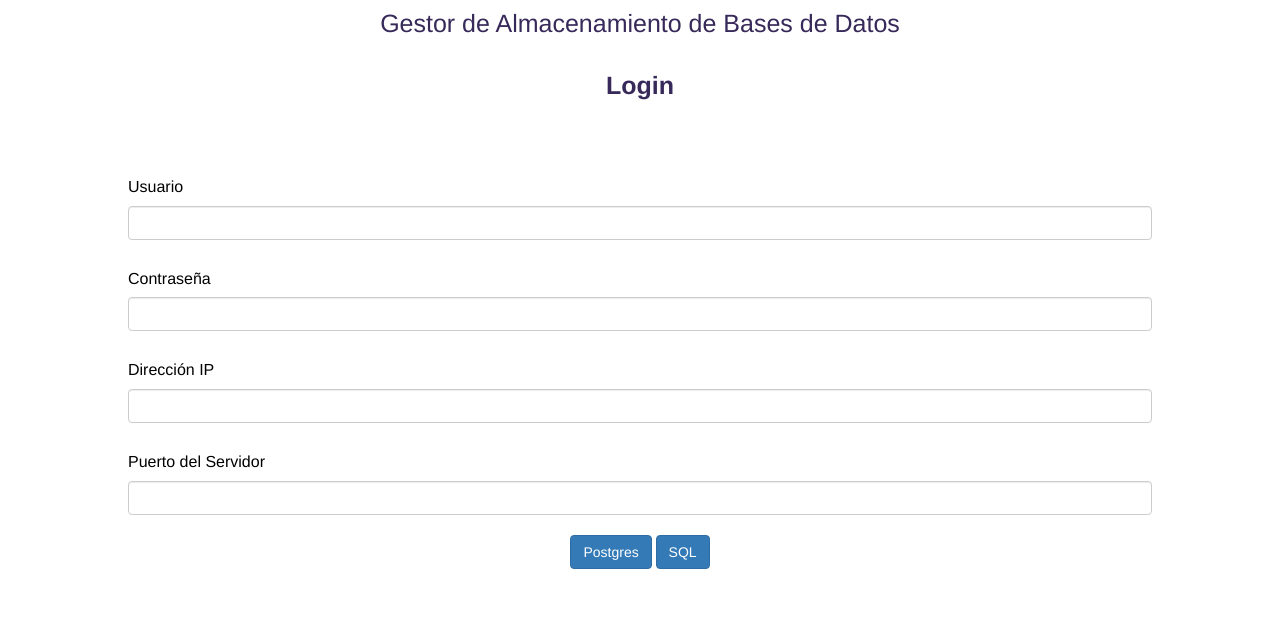
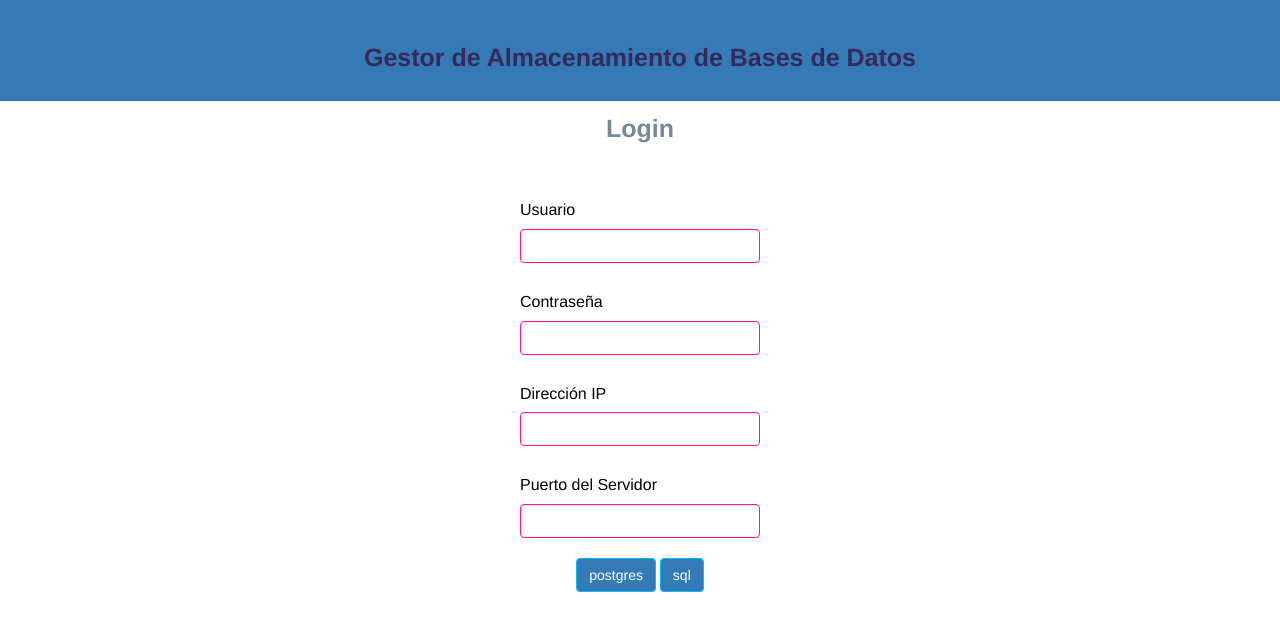
Before and after one commit to angelomedina/Administrador-de-DB, a PHP site: page /principal.html in a window 1280 px wide. Shown: the top 631 px of the page. Run offline with PHP 8.4, Linux system fonts and the light colour scheme; some libraries are stand-ins or nearby versions.

Commit message:
Validación de formulario Login
Se valido el metodo limpiar form y validar login

```diff
--- a/PY_BasesII_I/HTML/principal.html
+++ b/PY_BasesII_I/HTML/principal.html
@@ -19,19 +19,20 @@
     <!-- Material Design for Bootstrap -->
     <link rel="stylesheet" href="https://cdn.rawgit.com/FezVrasta/bootstrap-material-design/dist/dist/bootstrap-material-design.min.css">
  </head>
+<body>
 
-<body
-        <br><h4 class="titulo-label">Gestor de Almacenamiento de Bases de Datos</h4><br>
-</body>
+<div class="card text-white bg-primary mb-3" style="max-width: 500rem;">
+    <br><br><label class="titulo-label">Gestor de Almacenamiento de Bases de Datos</label><br><br>
+</div>
 
-<!--<body onload="myOnLoad()">-->
-<!-- Menu -->
-    <label class="titulo-label">Login</label><br><br>
-
-    <br><br>
+    <div class="card" style="width: 30rem;">
+    <div class="card-header">
+        <label class="titulo-label-2">Login</label><br><br><br>
+    </div>
+    <div class="card-block">
         <div class="contenido">
 
-                <form id="contenidoI">
+            <form id="contenidoI" onsubmit="return validarFormulario()">
                 <h6 class="cardT">Usuario</h6>
                 <input  class="form-control" id="usuario" required  ><br>
 
@@ -39,14 +40,17 @@
                 <input  type="password" class="form-control" id="constrasena" required  ><br>
 
                 <h6 class="cardT">Dirección IP</h6>
-                    <input  class="form-control" id="direccionip" required  ><br>
+                <input type="text" class="form-control" id="direccionip" required  ><br>
 
                 <h6 class="cardT">Puerto del Servidor</h6>
-                    <input  class="form-control" id="puertoServidor" required  ><br>
+                <input type="number" class="form-control" id="puertoServidor" required ><br>
+            </form>
 
-                    <a href="file:///D:/TEC/Bases%20II/ProyectoBasesII/HTML/postgres.html" value="postgres" class="btn btn-primary" onclick= >Postgres </a>
-                     <a href="file:///D:/TEC/Bases%20II/ProyectoBasesII/HTML/sql.html" value="sql" class="btn btn-primary" onclick= >SQL </a>
-                </form>
-    </div><br><br>
+            <input  type="submit" href="file:///D:/TEC/Bases%20II/ProyectoBasesII/HTML/postgres.html" value="postgres" class="btn btn-primary" onclick="loginPostgres()" ></input>
+            <input  type="submit" href="file:///D:/TEC/Bases%20II/ProyectoBasesII/HTML/sql.html" value="sql" class="btn btn-primary" onclick="loginSQL()"></input>
+        </div>
+    </div>
+</div>
 </body>
+
 </html>
--- a/PY_BasesII_I/HTML/styles.css
+++ b/PY_BasesII_I/HTML/styles.css
@@ -1,3 +1,9 @@
+.card {
+    margin: 0 auto; /* Added */
+    float: none; /* Added */
+    margin-bottom: 10px; /* Added */
+}
+
 .basic-textarea textarea {
     height: auto;
 }
@@ -175,3 +181,11 @@ a.github {
 a.github:hover {
     background-color: rgb(51, 51, 51) !important;
 }
+
+input:invalid {
+    border: 1px solid deeppink;
+}
+
+input:valid {
+    border: 1px solid deepskyblue;
+}
```
Also changed, not shown: PY_BasesII_I/HTML/metodos.js (+58 -0 lines), PY_BasesII_I/index.html (deleted, +0 -10 lines). Lines whose indentation alone changed are shown as unchanged.
